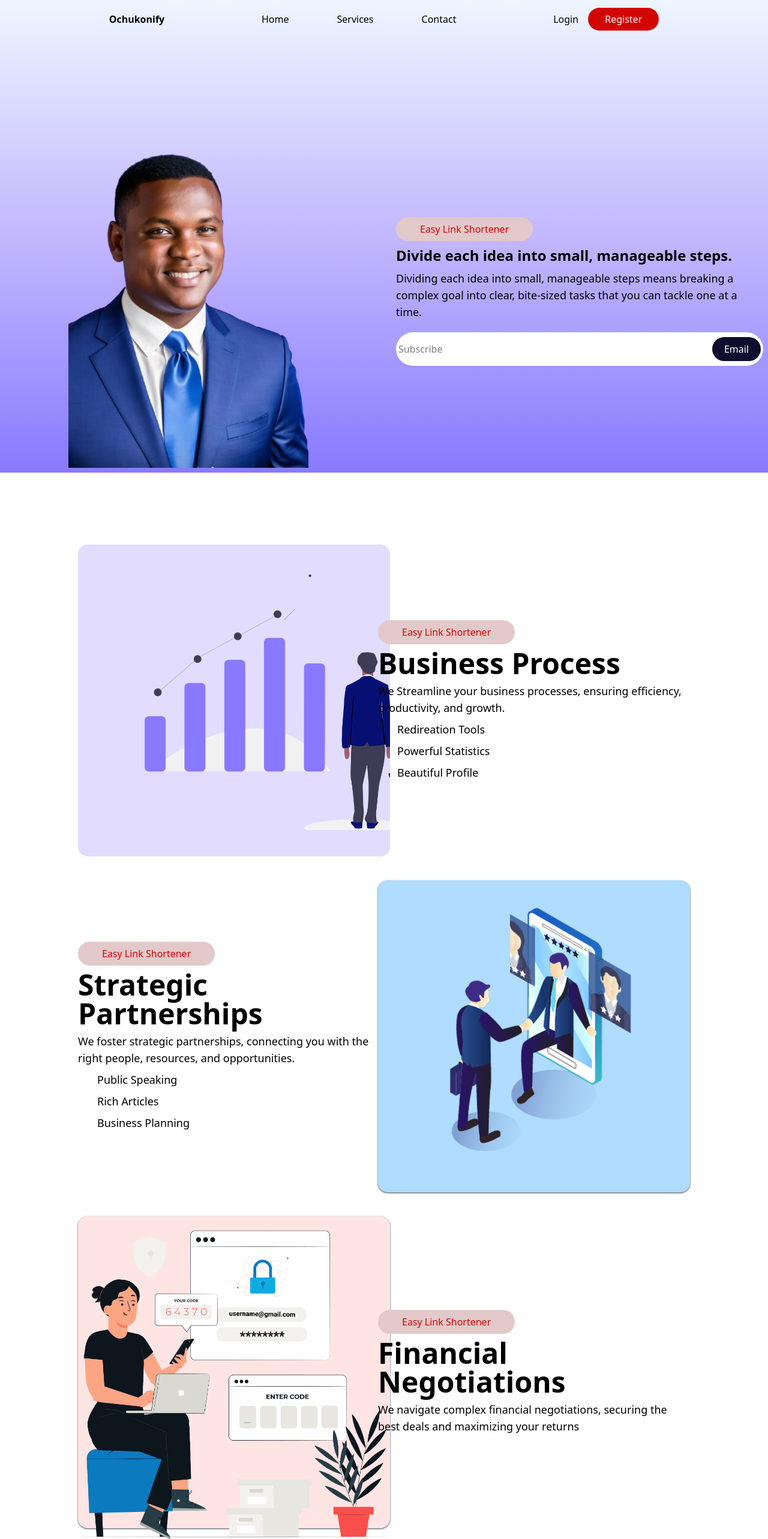
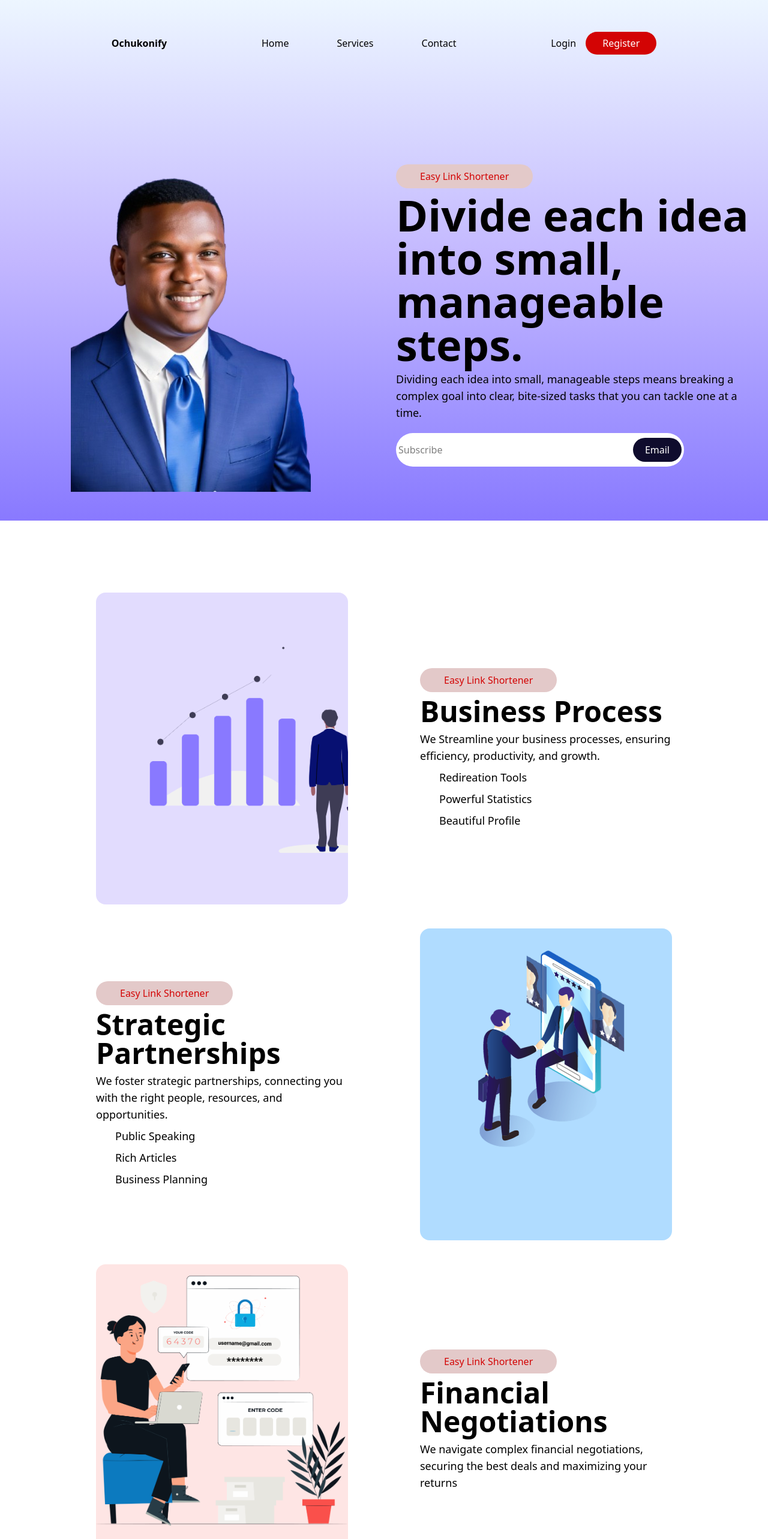
Before and after one commit to Hacks-coder/business-management-project, a SvelteKit app in the folder app/: page /home in a window 1280 px wide. Shown: the top 2566 px of the page at 60% size. Built offline with nearby package versions, Linux system fonts and the light colour scheme; some icons are missing.

Commit message:
edited the services sections

```diff
--- a/app/src/components/Services/One.svelte
+++ b/app/src/components/Services/One.svelte
@@ -13,7 +13,7 @@
 
 </script>
 <section class="@container mt-30 ">
-    <div class="grid place-items-center gap-10 @4xl:grid-cols-2 @5xl:px-4 @6xl:px-30 @7xl:px-40" >
+    <div class="flex flex-col items-center gap-10 @4xl:flex-row @4xl:justify-center @4xl:gap-30 @5xl:px-4 @6xl:px-30 @7xl:px-40" >
         <div class="bg-purple size-72 flex justify-center items-center rounded-2xl  @xl:size-100 @3xl:size-130">
             <img src="/services/finance.png" alt="">
         </div>
--- a/app/src/components/Services/Three.svelte
+++ b/app/src/components/Services/Three.svelte
@@ -1,15 +1,14 @@
 <script lang="ts">
-	import Fill from "../Buttons/Fill.svelte";
 	import Caption from "../resuable/Caption.svelte";
 	import Small from "../Texts/Small.svelte";
 	import Title from "../Texts/Title.svelte";
 </script>
 <section class="@container mt-10">
-    <div class="grid place-items-center gap-10 @4xl:grid-cols-2 @5xl:px-4 @6xl:px-30 @7xl:px-40" >
-        <div class="bg-beize size-72 rounded-2xl shadow-sm shadow-gray-600 @xl:size-100 @3xl:size-130">
+    <div class="flex flex-col items-center gap-10 @4xl:flex-row @4xl:justify-center @4xl:gap-30 @5xl:px-4 @6xl:px-30 @7xl:px-40" >
+        <div class="bg-beize  size-72 rounded-2xl @xl:size-100 @3xl:size-130">
             <img src="/services/bank.png" alt="">
         </div>
-        <div class="w-80 flex flex-col @2xl:w-100 gap-2 @4xl:w-130">
+        <div class="w-80 flex flex-col  @2xl:w-100 gap-2 @4xl:w-130">
             <Caption />
             <Title text = "Financial Negotiations" />
             <Small text = "We navigate complex financial negotiations, securing the best deals and maximizing your returns" />
--- a/app/src/components/Services/Two.svelte
+++ b/app/src/components/Services/Two.svelte
@@ -13,8 +13,8 @@
 
 </script>
 <section class="@container mt-10 ">
-    <div class="grid place-items-center gap-10 @4xl:grid-cols-2 @5xl:px-4 @6xl:px-30 @7xl:px-40" >
-        <div class="w-80 flex flex-col @2xl:w-100 gap-2 @4xl:w-130">
+    <div class="flex flex-col items-center  gap-10 @4xl:flex-row @4xl:justify-center @4xl:gap-30 @5xl:px-4 @6xl:px-30 @7xl:px-40" >
+        <div class="w-80 order-1 flex flex-col @2xl:w-100 gap-2 @4xl:w-130 @4xl:order-0">
             <Caption />
             <Title text = "Strategic Partnerships" />
             <Small text = "We foster strategic partnerships, connecting you  with the right people, resources, and opportunities." />
@@ -25,7 +25,7 @@
                 </div>
             {/each}
         </div>
-        <div class="bg-skyBlue size-72 rounded-2xl shadow-sm shadow-gray-600 @xl:size-100 @3xl:size-130">
+        <div class="bg-skyBlue size-72 rounded-2xl @xl:size-100 @3xl:size-130">
             <img src="/services/partnership.png" alt="">
         </div>
     </div>
--- a/app/src/components/staticDirs/Hero.svelte
+++ b/app/src/components/staticDirs/Hero.svelte
@@ -14,10 +14,10 @@
         <div>
             <div class="space-y-2">
                 <Caption />
-                <p class="text-2xl font-bold">Divide each idea into small, manageable steps.</p>
+                <p class="text-2xl font-bold @xl:text-3xl @2xl:text-4xl @4xl:text-7xl">Divide each idea into small, manageable steps.</p>
                 <Small text = "Dividing each idea into small, manageable steps means breaking a complex goal into clear, bite-sized tasks that you can tackle one at a time." />
             </div>
-            <div class="flex gap-1 bg-white rounded-full px-1 py-2 justify-between mt-5">
+            <div class="flex gap-1 bg-white rounded-full px-1 py-2 justify-between mt-5 w-90 @2xl:w-120">
                 <input type="email" placeholder="Subscribe" class="flex-1 outline-none"><button class="px-5 py-2 rounded-full bg-darkPurple text-white">Email</button>
             </div>
         </div>
--- a/app/src/routes/(view)/+layout.svelte
+++ b/app/src/routes/(view)/+layout.svelte
@@ -6,7 +6,7 @@
 	let { children } = $props();
 </script>
 
-<div class="bg-gradient-to-b from-[#EDF6FF] via-[#C3B7FF] to-[#8979FF]">
+<div class="bg-gradient-to-b from-[#EDF6FF] via-[#C3B7FF] to-[#8979FF] p-2 py-10">
 	<Header />
 	<Hero />
 </div>
```
